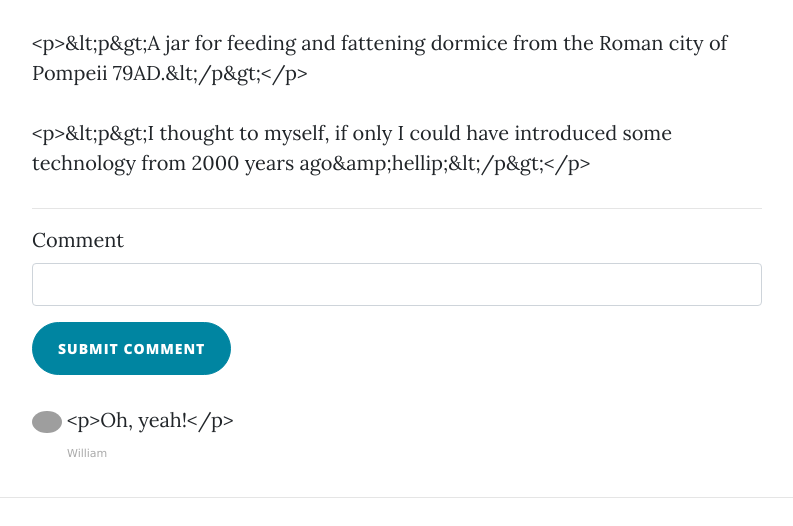
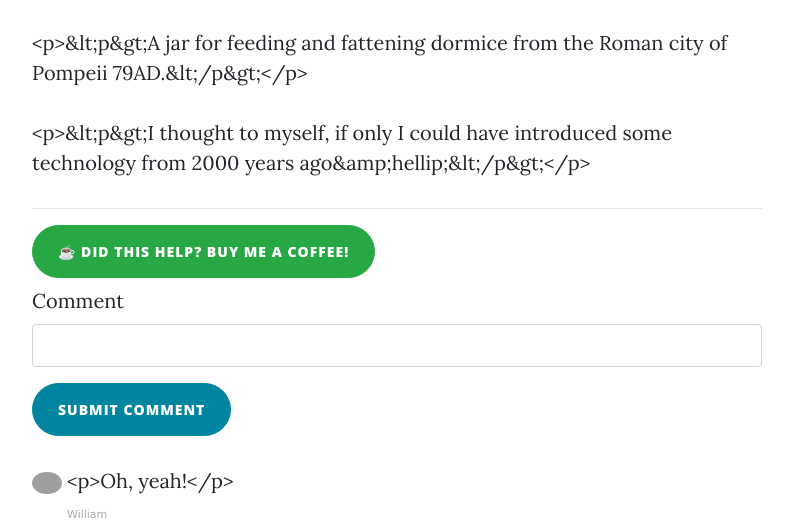
Before and after one commit to WilliamSpanfelner/day-70-blog_with_users, a Flask app: page /post/4 in a window 1280 px wide. Shown: the part 4243-4769 px from the top of the page, without its empty margins (243-1036 px from the left). Run offline with Flask 3, Linux system fonts and the light colour scheme; data comes from the database, SQL or seed files in the repository; some libraries are stand-ins or nearby versions; grey boxes are pictures that could not be loaded.

Commit message:
Add a tip jar button

```diff
--- a/templates/post.html
+++ b/templates/post.html
@@ -31,7 +31,16 @@
 
                   {% if current_user.id == 1: %}
                   <div class="clearfix">
-                  <a class="btn btn-primary float-right rounded-pill" href="{{url_for('edit_post', post_id=post.id)}}">Edit Post</a>
+                      <a class="btn btn-primary float-right rounded-pill"
+                         href="{{url_for('edit_post', post_id=post.id)}}">Edit
+                          Post</a>
+                  </div>
+                  {% else %}
+                  <div class="pb-2">
+                      <a class="btn btn-success rounded-pill"
+                         href="https://www.paypal.me/WSpanfelner/5GBP" target="_blank">
+                          ☕️ Did this help? Buy me a coffee!
+                      </a>
                   </div>
                   {% endif %}
 
```
Lines whose indentation alone changed are shown as unchanged.
